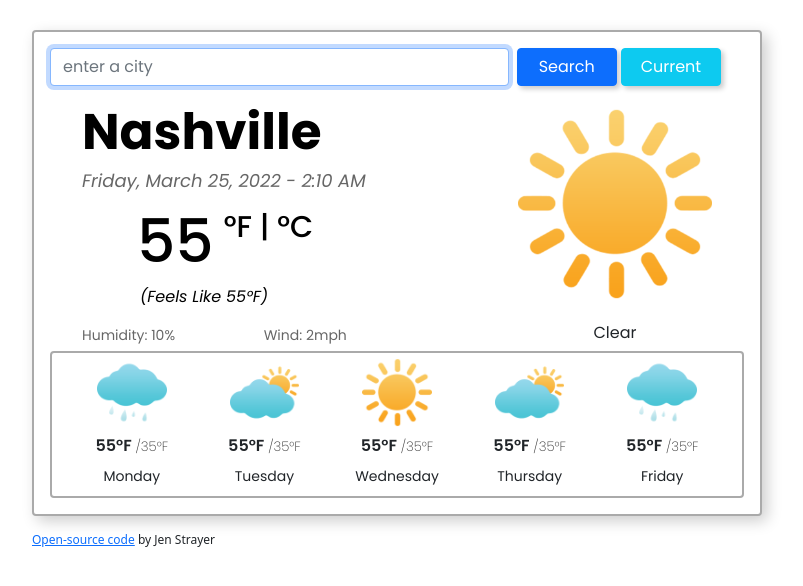
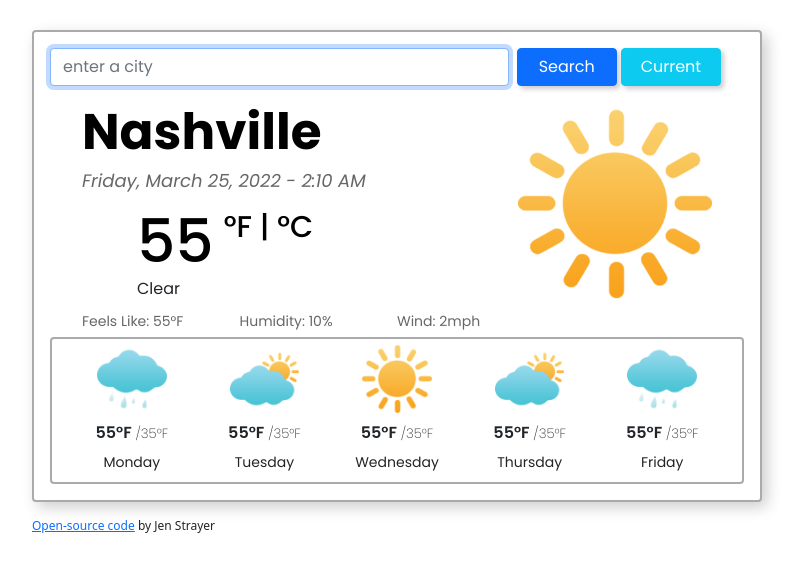
Before and after one commit to jstraye1/weather-app, a plain HTML site: page index.html in a window 1280 px wide. Shown: the whole page, without its empty margins (50-853 px from the left). Drawn offline with nearby package versions, Linux system fonts and the light colour scheme; no server answers.

Commit message:
Moved current conditions, added weather icon function

```diff
--- a/index.html
+++ b/index.html
@@ -61,18 +61,7 @@
                   <a href="#" class="unit" id="celcius">&#176;C</a></span
                 >
               </h2>
-              <p class="feels-like-description">
-                (Feels Like <span id="feels-like">55</span>°F)
-              </p>
-
-              <div class="row">
-                <div class="col-5 current-conditions">
-                  Humidity: <span id="humidity">10</span>%
-                </div>
-                <div class="col-4 current-conditions">
-                  Wind: <span id="wind-speed">2</span>mph
-                </div>
-              </div>
+              <p class="current-weather-description">Clear</p>
             </div>
             <div class="col-sm-4">
               <img
@@ -81,7 +70,17 @@
                 class="current-weather-icon"
                 id="current-weather-icon"
               />
-              <p class="current-weather-description">Clear</p>
+            </div>
+            <div class="row">
+              <div class="col-3 current-conditions">
+                Feels Like: <span id="feels-like">55</span>°F
+              </div>
+              <div class="col-3 current-conditions">
+                Humidity: <span id="humidity">10</span>%
+              </div>
+              <div class="col-3 current-conditions">
+                Wind: <span id="wind-speed">2</span>mph
+              </div>
             </div>
           </div>
           <!--future weather-->
--- a/src/index.js
+++ b/src/index.js
@@ -1,25 +1,5 @@
 //current city name
-function showCurrentConditions(response) {
-  showDate();
-  let currentTemp = Math.round(response.data.main.temp);
-  let actualTemp = document.querySelector("#actual-temp");
-  actualTemp.innerHTML = currentTemp;
-  let currentFeelsLike = Math.round(response.data.main.feels_like);
-  let feelsLike = document.querySelector("#feels-like");
-  feelsLike.innerHTML = currentFeelsLike;
-  let currentHumidity = Math.round(response.data.main.humidity);
-  let humidity = document.querySelector("#humidity");
-  humidity.innerHTML = currentHumidity;
-  let currentWindSpeed = Math.round(response.data.wind.speed);
-  let windSpeed = document.querySelector("#wind-speed");
-  windSpeed.innerHTML = currentWindSpeed;
-  let currentWeatherDescription = response.data.weather[0].description;
-  let weatherDescription = document.querySelector(
-    ".current-weather-description"
-  );
-  weatherDescription.innerHTML = currentWeatherDescription;
-  let cityDisplayed = document.querySelector(".current-city");
-  cityDisplayed.innerHTML = response.data.name;
+function getWeatherIcon(response) {
   let currentWeatherIcon = document.querySelector("#current-weather-icon");
   if (response.data.weather[0].icon === "01d") {
     currentWeatherIcon.setAttribute("src", "images/sun.png");
@@ -65,6 +45,31 @@ function showCurrentConditions(response) {
     );
   }
   currentWeatherIcon.setAttribute("alt", response.data.weather[0].description);
+}
+
+function showCurrentConditions(response) {
+  console.log(response.data);
+  showDate();
+  getWeatherIcon(response);
+  let currentTemp = Math.round(response.data.main.temp);
+  let actualTemp = document.querySelector("#actual-temp");
+  actualTemp.innerHTML = currentTemp;
+  let currentFeelsLike = Math.round(response.data.main.feels_like);
+  let feelsLike = document.querySelector("#feels-like");
+  feelsLike.innerHTML = currentFeelsLike;
+  let currentHumidity = Math.round(response.data.main.humidity);
+  let humidity = document.querySelector("#humidity");
+  humidity.innerHTML = currentHumidity;
+  let currentWindSpeed = Math.round(response.data.wind.speed);
+  let windSpeed = document.querySelector("#wind-speed");
+  windSpeed.innerHTML = currentWindSpeed;
+  let currentWeatherDescription = response.data.weather[0].description;
+  let weatherDescription = document.querySelector(
+    ".current-weather-description"
+  );
+  weatherDescription.innerHTML = currentWeatherDescription;
+  let cityDisplayed = document.querySelector(".current-city");
+  cityDisplayed.innerHTML = response.data.name;
 }
 
 function getCity(event) {
--- a/src/style.css
+++ b/src/style.css
@@ -35,7 +35,8 @@ input.city {
   font-weight: 500;
   padding: 5px;
   margin-left: 50px;
-  margin-bottom: 3px;
+  margin-bottom: 0px;
+  padding-bottom: 0px;
 }
 .feels-like-description {
   font-size: 16px;
@@ -55,9 +56,9 @@ input.city {
   padding: 5px 0 10px 0;
 }
 .current-weather-description {
-  text-align: center;
-  padding-top: 10px;
-  margin-bottom: 5px;
+  margin-left: 55px;
+  padding-top: 0px;
+  margin-bottom: 10px;
   text-transform: capitalize;
 }
 .future-weather-icon {
```
